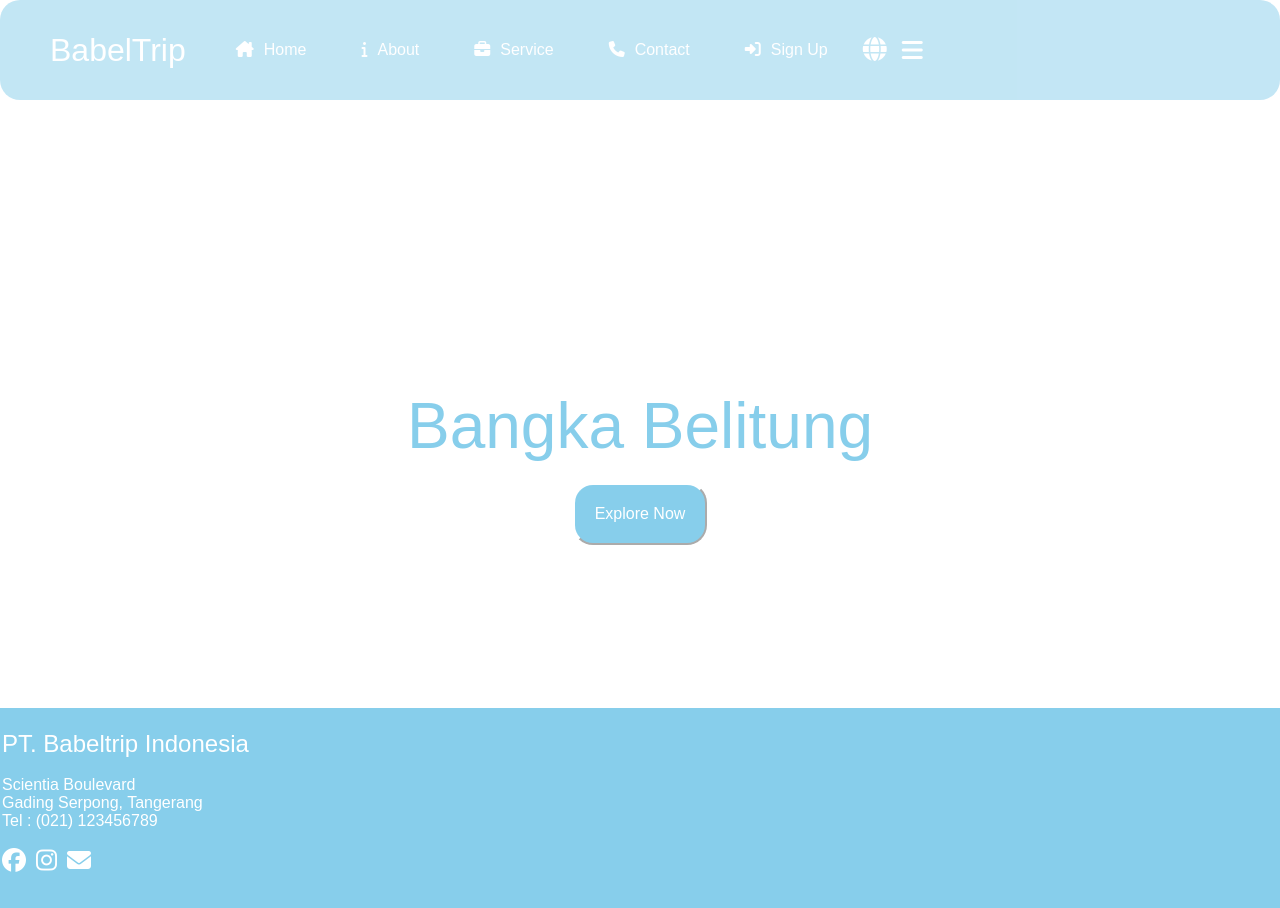
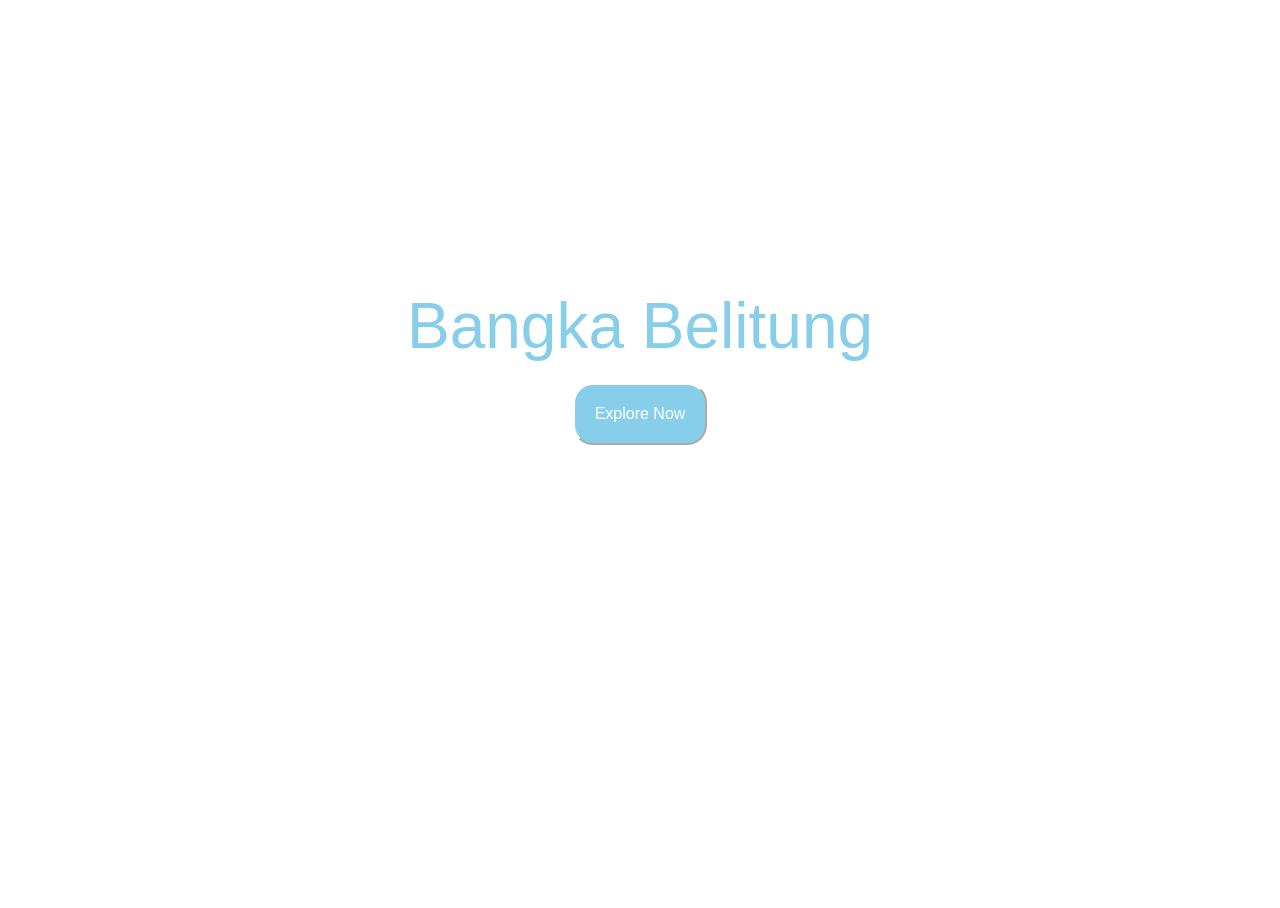
Before and after one commit to ptikelompok8/UAS, a React (Create React App) app: page / in a window 1280 px wide. After the commit the page ends 800 px from the top, so only its background shows below. Built offline with nearby package versions, Linux system fonts and the light colour scheme; a web font is replaced by a local one.

Commit message:
Update App.js

```diff
--- a/src/App.js
+++ b/src/App.js
@@ -1,27 +1,49 @@
+import React, { useState } from "react";
+import Navbar from "./components/Navbar";
 import "./styles.css";
-import Navbar from "./components/Navbar";
 
 export default function App() {
+  const [showNavbar, setShowNavbar] = useState(false);
+  const [showAdditionalContent, setShowAdditionalContent] = useState(false);
+
+  const handleExploreClick = () => {
+    setShowNavbar(!showNavbar);
+    setShowAdditionalContent(!showNavbar);
+  };
+
   return (
     <div className="App">
-      <Navbar/>
+      {showNavbar && <Navbar />}
       <h1 className="Name">Bangka Belitung</h1>
-      <button className="Explore ">Explore Now</button>
-      <table className="AboutUs">
-        <div className="AboutUss">
-                <h2>PT. Babeltrip Indonesia</h2>
-                <br></br>
-                <p>Scientia Boulevard</p>
-                <p>Gading Serpong, Tangerang</p>
-                <p>Tel : (021) 123456789</p>
-                <br></br>
+      <button className="Explore" onClick={handleExploreClick}>
+        Explore Now
+      </button>
+      {showAdditionalContent && (
+        <table className="AboutUs">
+          <div className="AboutUss">
+            <ul className="Bottom">
+              <li className="PT">
+                <h2>PT. BabelTrip Indonesia</h2>
+              </li>
+              <li>
                 <div className="Social">
-                <i id="Facebook" class="fa-brands fa-facebook"></i>
-                <i id="Instagram" class="fa-brands fa-instagram"></i>
-                <i id="Gmail" class="fa-solid fa-envelope"></i>
+                  <i id="Facebook" className="fa-brands fa-facebook"></i>
+                  <i id="Instagram" className="fa-brands fa-instagram"></i>
+                  <i id="Gmail" className="fa-solid fa-envelope"></i>
                 </div>
+              </li>
+            </ul>
+            <div className="Bot">
+              <br />
+              <p>Scientia Boulevard</p>
+              <p>Gading Serpong, Tangerang</p>
+              <p>Tel : (021) 123456789</p>
+              <br />
+              <p>Copyright © 2024 BabelTrip. All rights reserved.</p>
+            </div>
           </div>
-      </table>
+        </table>
+      )}
     </div>
   );
 }
```
